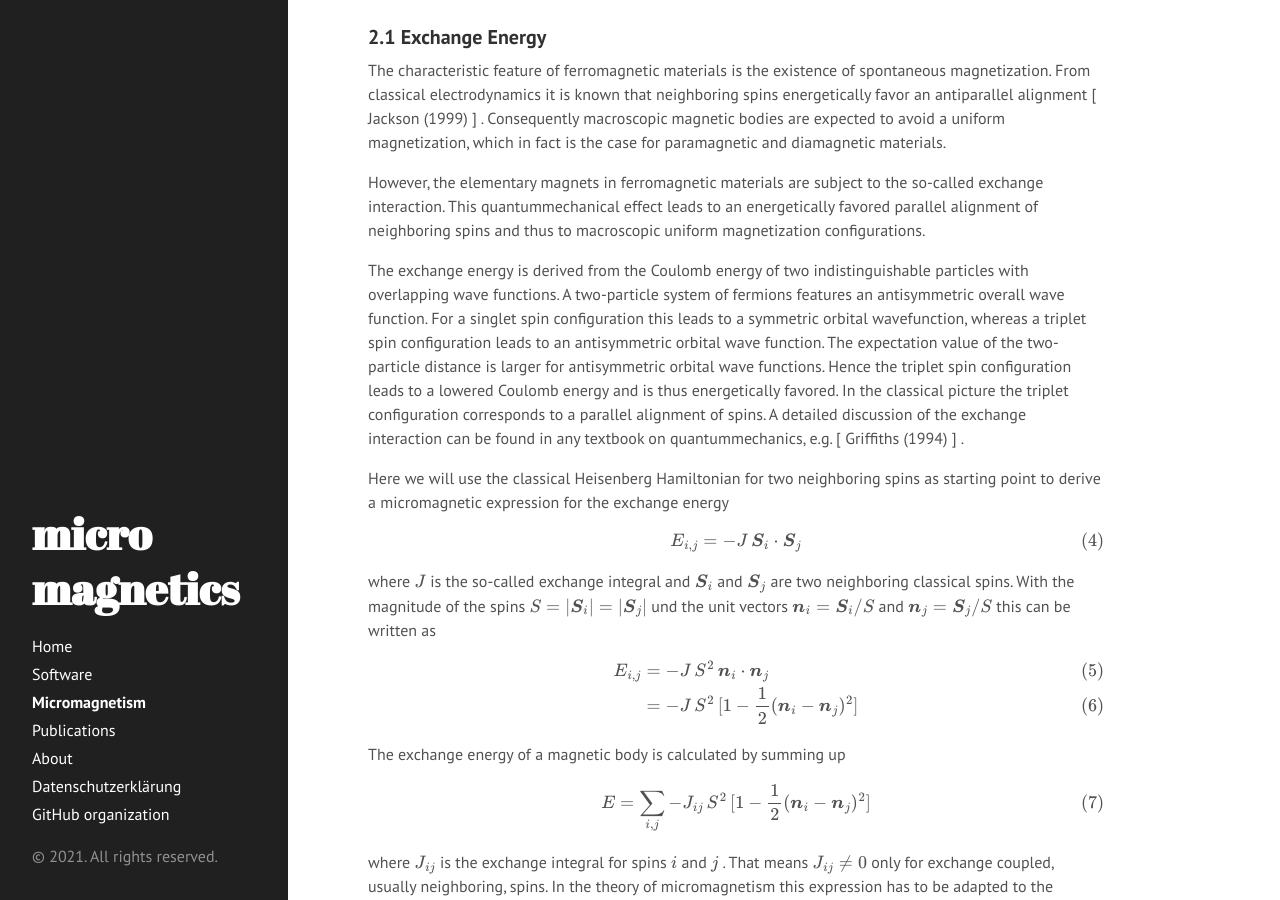
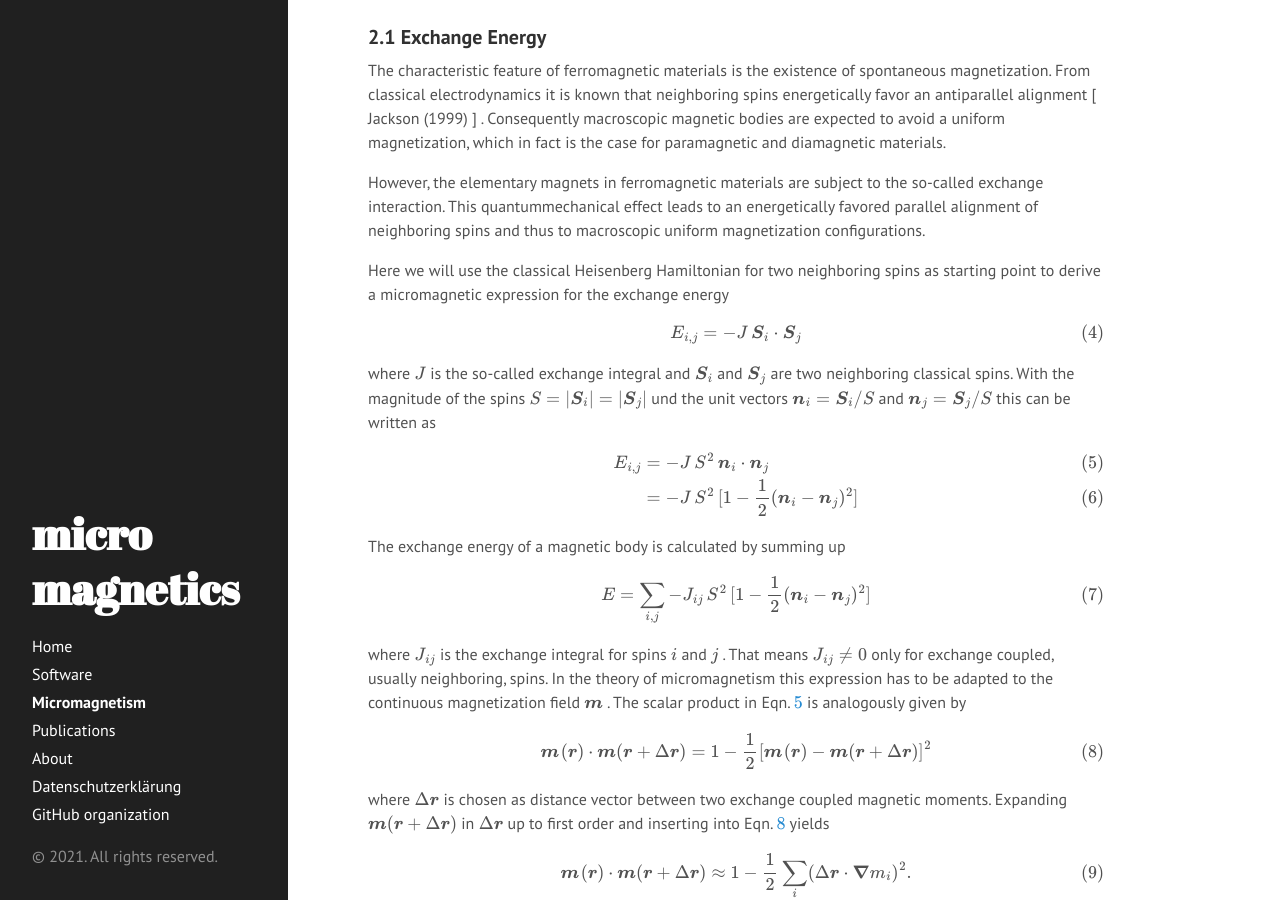
Before and after one commit to micromagnetics/micromagnetics.github.io, a Jekyll site: the page built from micromagnetism.html, in a window 1280 px wide and 900 px high, scrolled down 1830 px. Built offline with Jekyll 4.4.1, drawn with Linux system fonts in a browser that asks for light colours; formulas are drawn with MathJax 3.

Commit message:
Update micromagnetism.html

```diff
--- a/micromagnetism.html
+++ b/micromagnetism.html
@@ -246,13 +246,6 @@ position: 2
  However, the elementary magnets in ferromagnetic materials are subject to the so-called exchange interaction. This quantummechanical effect leads to an energetically favored parallel alignment of neighboring spins and thus to macroscopic uniform magnetization configurations.
 </p>
 <p>
- The exchange energy is derived from the Coulomb energy of two indistinguishable particles with overlapping wave functions. A two-particle system of fermions features an antisymmetric overall wave function. For a singlet spin configuration this leads to a symmetric orbital wavefunction, whereas a triplet spin configuration leads to an antisymmetric orbital wave function. The expectation value of the two-particle distance is larger for antisymmetric orbital wave functions. Hence the triplet spin configuration leads to a lowered Coulomb energy and is thus energetically favored. In the classical picture the triplet configuration corresponds to a parallel alignment of spins. A detailed discussion of the exchange interaction can be found in any textbook on quantummechanics, e.g.
- <span class="citation" data-cites="griffiths_1994">
-  Griffiths (1994)
- </span>
- .
-</p>
-<p>
  Here we will use the classical Heisenberg Hamiltonian for two neighboring spins as starting point to derive a micromagnetic expression for the exchange energy
 </p>
 <p>
```
